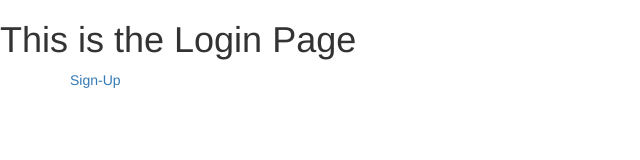
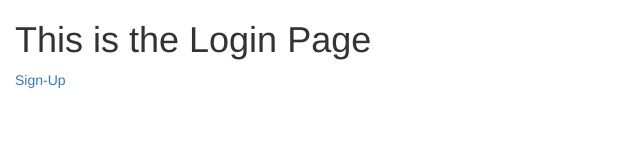
Before and after one commit to JiniHendrix/forum, a website: page client/login.html in a window 1280 px wide. Shown: the whole page, without its empty margins (0-640 px from the left). Drawn offline with nearby package versions, Linux system fonts and the light colour scheme.

Commit message:
added bootstrap cdn

```diff
--- a/client/login.html
+++ b/client/login.html
@@ -3,12 +3,13 @@
 <head>
   <meta charset="UTF-8">
   <title>Document</title>
-  <link rel="stylesheet" href="https://maxcdn.bootstrapcdn.com/bootstrap/3.3.7/css/bootstrap.min.css" integrity="sha384-BVYiiSIFeK1dGmJRAkycuHAHRg32OmUcww7on3RYdg4Va+PmSTsz/K68vbdEjh4u" crossorigin="anonymous">
+  <link rel="stylesheet" href="https://maxcdn.bootstrapcdn.com/bootstrap/3.3.7/css/bootstrap.min.css" integrity="sha384-BVYiiSIFeK1dGmJRAkycuHAHRg32OmUcww7on3RYdg4Va+PmSTsz/K68vbdEjh4u"
+    crossorigin="anonymous">
 </head>
 
 <body>
-  <h1>This is the Login Page</h1>
-  <div class='container'>
+  <div class='container-fluid'>
+    <h1>This is the Login Page</h1>
     <a href='/signup'>Sign-Up</a>
   </div>
 </body>
```
Also changed, not shown: client/signup.html (+6 -3 lines).
